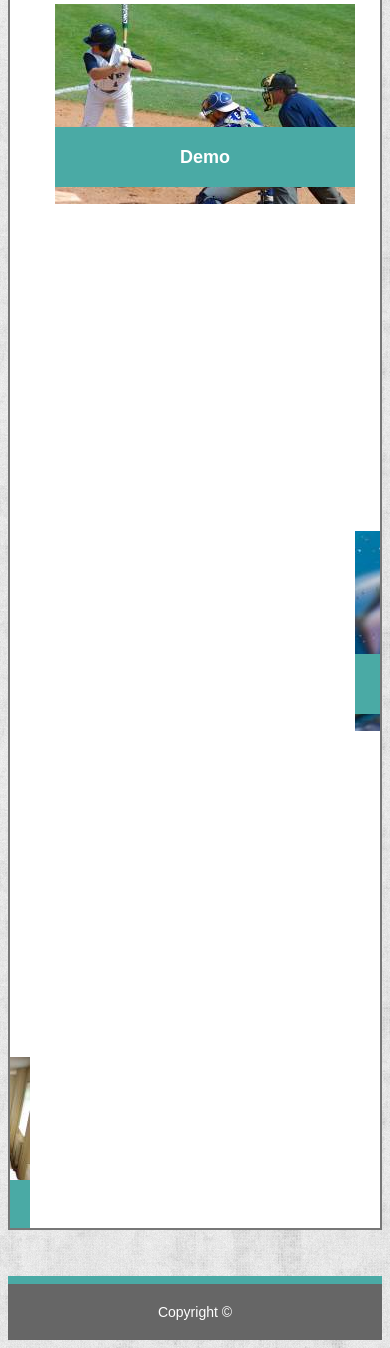
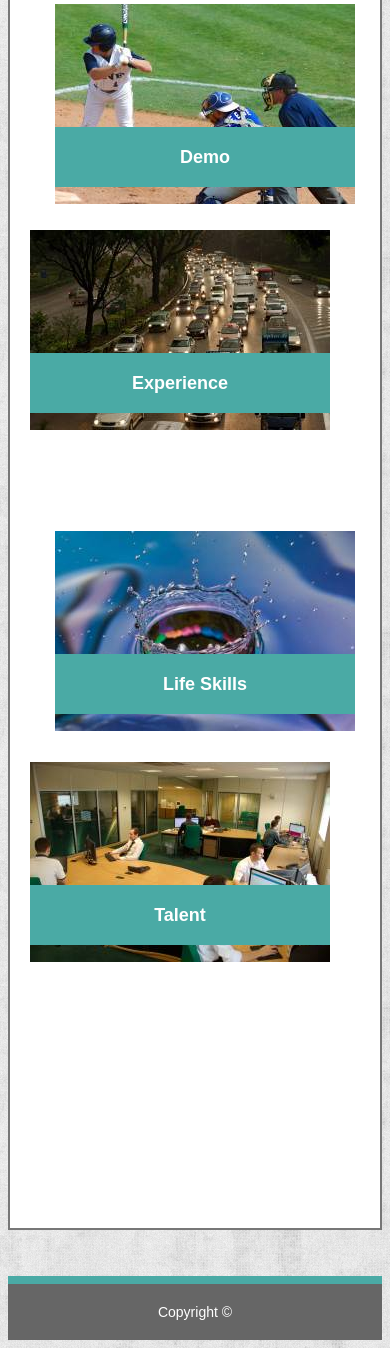
Before and after one commit to Waharrison/Responsive-Portfolio, a plain HTML site: page portfolio.html in a window 390 px wide. Shown: the part 600-1948 px from the top of the page. Drawn offline with Linux system fonts and the light colour scheme.

Commit message:
updating

```diff
--- a/assets/css/style.css
+++ b/assets/css/style.css
@@ -214,6 +214,7 @@ button:hover {
     color: red;
 }
 
+
 @media screen and (max-width: 980px) {
 
 
@@ -221,11 +222,76 @@ button:hover {
         width: 100%;
     }
 
+    .box-1 {
+        float: left;
+        position: relative;
+
+    }
+
+    .box-2 {
+        float: left;
+        position: relative;
+    }
+
+    .box-3 {
+        float: left;
+        position: relative;
+       right: 0px;
+       top: -75px;
+    }
+
+    .box-4 {
+        float: left;
+        position: relative;
+       left: 25px;
+       top: -75px;
+    }
+
+    .box-5 {
+        float: left;
+        position: relative;
+       right: 0px;
+       top: -145px;
+    }
+
+
 }
 
 @media screen and (max-width: 768px) {
     .wrap {
         width: 100%;
+    }
+
+    .box-1 {
+        float: left;
+        position: relative;
+
+    }
+
+    .box-2 {
+        float: left;
+        position: relative;
+    }
+
+    .box-3 {
+        float: left;
+        position: relative;
+       right: 0px;
+       top: -75px;
+    }
+
+    .box-4 {
+        float: left;
+        position: relative;
+       left: 25px;
+       top: -75px;
+    }
+
+    .box-5 {
+        float: left;
+        position: relative;
+       right: 0px;
+       top: -145px;
     }
 }
 
@@ -236,4 +302,29 @@ button:hover {
     header nav {
         position:static;
     }
+
+    .box-1 {
+        float: left;
+        position: relative;
+    }
+
+    .box-2 {
+        float: left;
+        position: relative;
+    }
+
+    .box-3 {
+        float: left;
+        position: relative;
+    }
+
+    .box-4 {
+        float: left;
+        position: relative;
+    }
+
+    .box-5 {
+        float: left;
+        position: relative;
+    }
 }
```
Also changed, not shown: index.html (+1 -0 lines), portfolio.html (+0 -3 lines).
